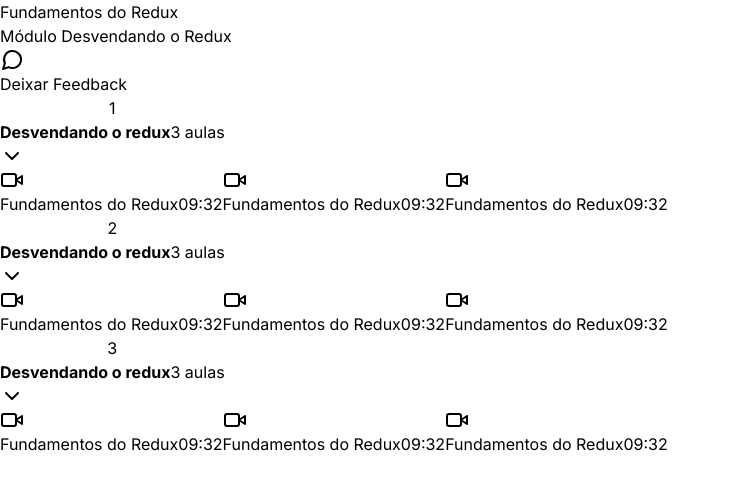
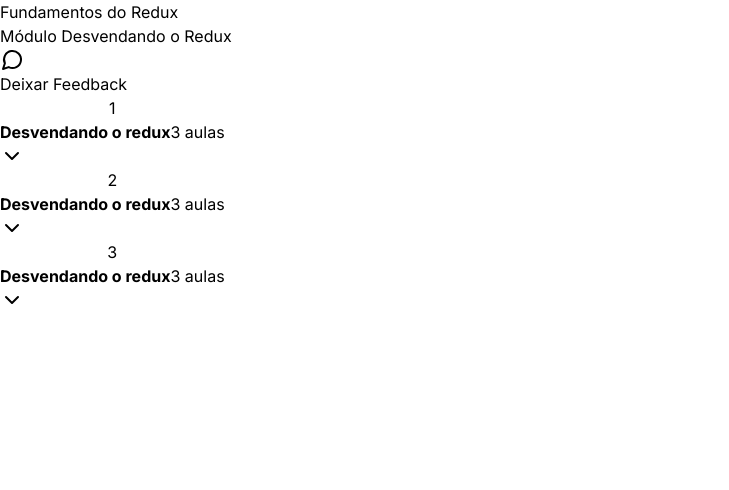
Before and after one commit to matheusmfl/redux-zustand-study, a Next.js app: page / in a window 1280 px wide. Shown: the top 490 px of the page, without its empty margins (0-729 px from the left). Built offline with nearby package versions, Linux system fonts and the light colour scheme.

Commit message:
Add Collapsible RadixUI Component

```diff
--- a/package.json
+++ b/package.json
@@ -9,6 +9,7 @@
     "lint": "next lint"
   },
   "dependencies": {
+    "@radix-ui/react-collapsible": "^1.0.3",
     "@reduxjs/toolkit": "^1.9.5",
     "@types/node": "20.3.2",
     "@types/react": "18.2.14",
--- a/src/components/Module.tsx
+++ b/src/components/Module.tsx
@@ -1,5 +1,6 @@
 import { ChevronDown } from 'lucide-react'
 import { Lesson } from './Lesson'
+import * as Collapsible from '@radix-ui/react-collapsible'
 
 interface ModuleProps {
   moduleIndex: number
@@ -9,8 +10,8 @@
 
 export function Module({ title, amountOfLessons, moduleIndex }: ModuleProps) {
   return (
-    <div>
-      <button className="flex w-full items-center gap-3 bg-zinc-800 p-4 ">
+    <Collapsible.Root className="group">
+      <Collapsible.Trigger className="flex w-full items-center gap-3 bg-zinc-800 p-4 ">
         <div className="flex h-10 w-10 rounded-full items-center justify-center bg-zinc-950 text-xs">
           {moduleIndex + 1}
         </div>
@@ -20,14 +21,16 @@
           <span className="text-xs text-zinc-400">{amountOfLessons} aulas</span>
         </div>
 
-        <ChevronDown className="w-4 h-4 ml-auto text-zinc-400" />
-      </button>
+        <ChevronDown className="w-4 h-4 ml-auto text-zinc-400 group-data-[state=open]:rotate-180 transition-transform" />
+      </Collapsible.Trigger>
 
-      <nav className="relative flex flex-col gap-4 p-6">
-        <Lesson title="Fundamentos do Redux" duration="09:32" />
-        <Lesson title="Fundamentos do Redux" duration="09:32" />
-        <Lesson title="Fundamentos do Redux" duration="09:32" />
-      </nav>
-    </div>
+      <Collapsible.Content>
+        <nav className="relative flex flex-col gap-4 p-6">
+          <Lesson title="Fundamentos do Redux" duration="09:32" />
+          <Lesson title="Fundamentos do Redux" duration="09:32" />
+          <Lesson title="Fundamentos do Redux" duration="09:32" />
+        </nav>
+      </Collapsible.Content>
+    </Collapsible.Root>
   )
 }
```
Also changed, not shown: 1 other file (tests, documents, lock files or other folders).
